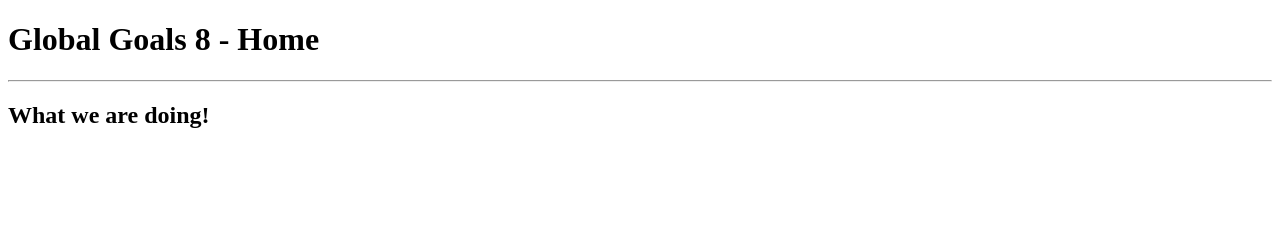
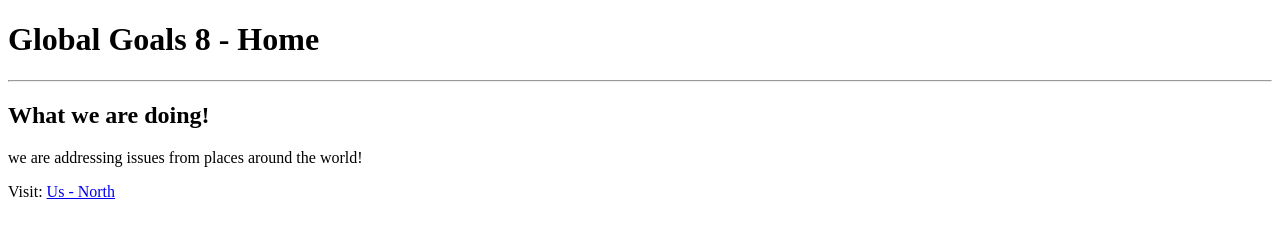
Before and after one commit to seem0nster/Globalgoals8, a plain HTML site: page index.html in a window 1280 px wide. Drawn offline with Linux system fonts and the light colour scheme.

Commit message:
Update index.html

```diff
--- a/index.html
+++ b/index.html
@@ -8,6 +8,8 @@
       <h1>Global Goals 8 - Home</h1>
       <hr>
       <h2>What we are doing!</h2>
+      <p>we are addressing issues from places around the world!</p>
+      <p>Visit: <a href="https://seemonster.github.io/Globalgoals8/us-north">Us - North</a></p>
 
 
     </body>
```
